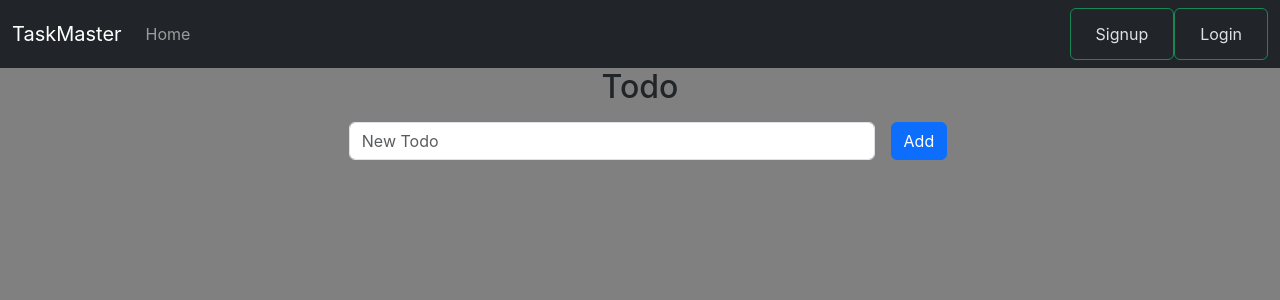
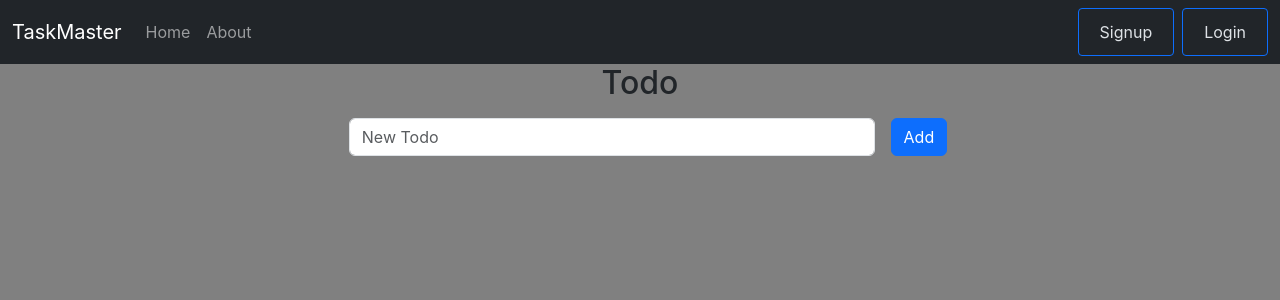
Before and after one commit to bengillitt/TaskMasterTodoList, a React (Create React App) app: page / in a window 1280 px wide. Shown: the top 300 px of the page. Built offline with nearby package versions, Linux system fonts and the light colour scheme.

Commit message:
Final Changes and added an About Page

```diff
--- a/src/index.js
+++ b/src/index.js
@@ -8,6 +8,7 @@ import ErrorPage from "./pages/ErrorPage";
 // import ArchivesPage from "./pages/ArchivesPage";
 import SignupPage from "./pages/SignupPage";
 import LoginPage from "./pages/LoginPage";
+import AboutPage from "./pages/AboutPage";
 
 const router = createBrowserRouter([
   {
@@ -29,6 +30,11 @@ const router = createBrowserRouter([
     element: <LoginPage />,
     errorElement: <ErrorPage />,
   },
+  {
+    path: "/about",
+    element: <AboutPage />,
+    errorElement: <ErrorPage />,
+  },
 ]);
 
 const root = ReactDOM.createRoot(document.getElementById("root"));
--- /dev/null
+++ b/src/pages/AboutPage.css
@@ -0,0 +1,12 @@
+h1 {
+  text-align: center;
+}
+
+.text-div {
+  width: 50vw;
+  margin-left: 25vw;
+}
+
+p {
+  text-align: center;
+}
--- /dev/null
+++ b/src/pages/AboutPage.js
@@ -0,0 +1,39 @@
+import Header from "./Header";
+
+import { useState, useEffect } from "react";
+
+import "./AboutPage.css";
+
+const AboutPage = () => {
+  const [isLogin, setIsLogin] = useState("");
+
+  useEffect(() => {
+    const isLoginString = localStorage.getItem("isLogin");
+    if (isLoginString === "true") {
+      // eslint-disable-next-line
+      setIsLogin(true);
+    } else {
+      // eslint-disable-next-line
+      setIsLogin(false);
+    }
+  }, [isLogin]);
+
+  return (
+    <div>
+      <Header isLogin={isLogin} />
+      <div>
+        <h1>About This Project</h1>
+        <div className="text-div">
+          <p>
+            This project was made as part of a competition. I have added decent
+            authentication however it is not very secure so please don't use
+            your real password when signing up. THE DATA IS NOT ENCRYPTED
+            THEREFORE I WILL HAVE YOUR PASSWORD IF YOU PUT IN YOUR REAL PASSWORD
+          </p>
+        </div>
+      </div>
+    </div>
+  );
+};
+
+export default AboutPage;
--- a/src/pages/Header.js
+++ b/src/pages/Header.js
@@ -45,20 +45,26 @@ const Header = (props) => {
                   Home
                 </Link>
               </li>
-              {/* <li className="nav-item">
-                <Link className="nav-link" to="./archives">
-                  Archives
+              <li className="nav-item">
+                <Link className="nav-link" to="/about">
+                  About
                 </Link>
-              </li> */}
+              </li>
             </ul>
             {isLogin !== "true" ? (
               <div>
-                <button className="btn btn-outline-success" type="submit">
+                <button
+                  className="btn btn-outline-primary mx-2 btn-sm"
+                  type="submit"
+                >
                   <Link className="btn" to="/signup">
                     Signup
                   </Link>
                 </button>
-                <button className="btn btn-outline-success" type="submit">
+                <button
+                  className="btn btn-outline-primary btn-sm"
+                  type="submit"
+                >
                   <Link className="btn" to="/login">
                     Login
                   </Link>
@@ -66,7 +72,7 @@ const Header = (props) => {
               </div>
             ) : (
               <button
-                className="btn btn-outline-success"
+                className="btn btn-outline-primary"
                 type="button"
                 onClick={LogoutHandler}
               >
--- a/src/pages/LoginPage.js
+++ b/src/pages/LoginPage.js
@@ -2,6 +2,8 @@ import { useState, useEffect } from "react";
 import axios from "axios";
 import { useNavigate } from "react-router-dom";
 import Header from "./Header";
+
+import "./LoginPage.module.css";
 
 const LoginPage = (props) => {
   const navigate = useNavigate();
--- a/src/pages/LoginPage.module.css
+++ b/src/pages/LoginPage.module.css
@@ -1,3 +1,7 @@
+body {
+  background-color: grey;
+}
+
 .maindiv {
   width: 99.9vw;
   height: 92.5vh;
--- a/src/pages/Signup.modules.css
+++ b/src/pages/Signup.modules.css
@@ -1,3 +1,7 @@
+body {
+  background-color: grey;
+}
+
 .maindiv {
   width: 99.9vw;
   height: 92.5vh;
```
